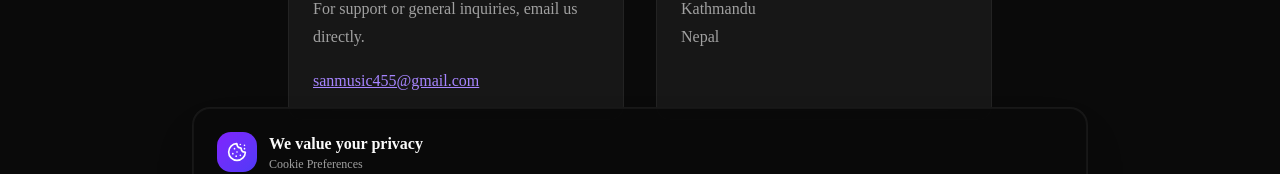
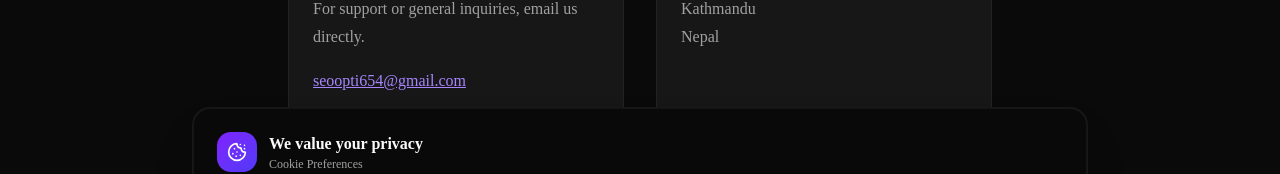
Before and after one commit to sangitbm/seo-optimization, a Next.js app: page /en/contact in a window 1280 px wide. Shown: the part 424-598 px from the top of the page. Built offline with nearby package versions, Linux system fonts and the light colour scheme.

Commit message:
chore: update contact email to seoopti654@gmail.com

```diff
--- a/app/[lang]/contact/page.tsx
+++ b/app/[lang]/contact/page.tsx
@@ -33,8 +33,8 @@ export default async function ContactPage({ params }: { params: Promise<{ lang:
             <p className="text-muted-foreground mb-4">
               {t.emailDesc || "For support or general inquiries, email us directly."}
             </p>
-            <a href="mailto:sanmusic455@gmail.com" className="text-violet-600 dark:text-violet-400 font-medium hover:underline">
-              sanmusic455@gmail.com
+            <a href="mailto:seoopti654@gmail.com" className="text-violet-600 dark:text-violet-400 font-medium hover:underline">
+              seoopti654@gmail.com
             </a>
           </div>
 
```
